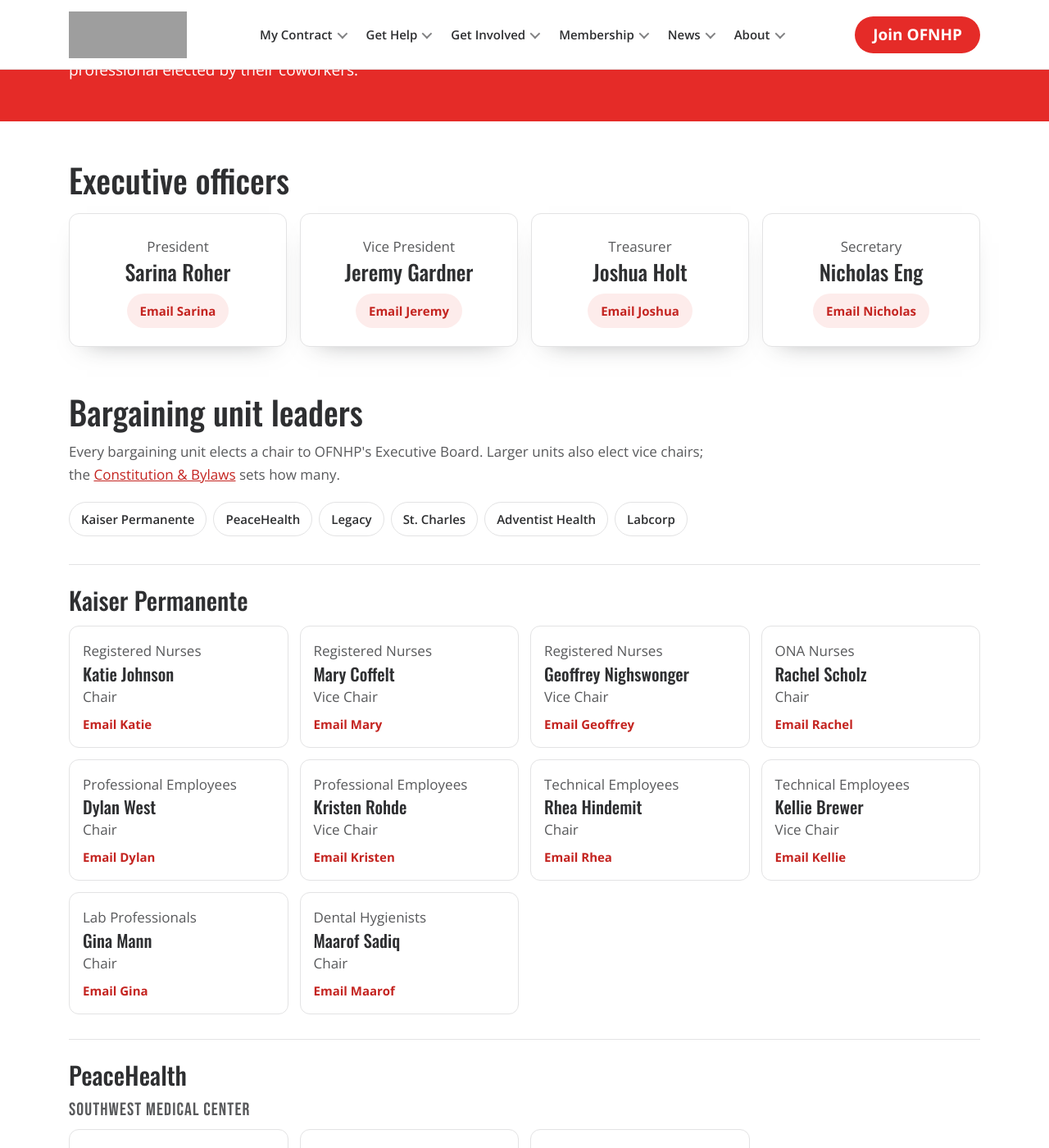
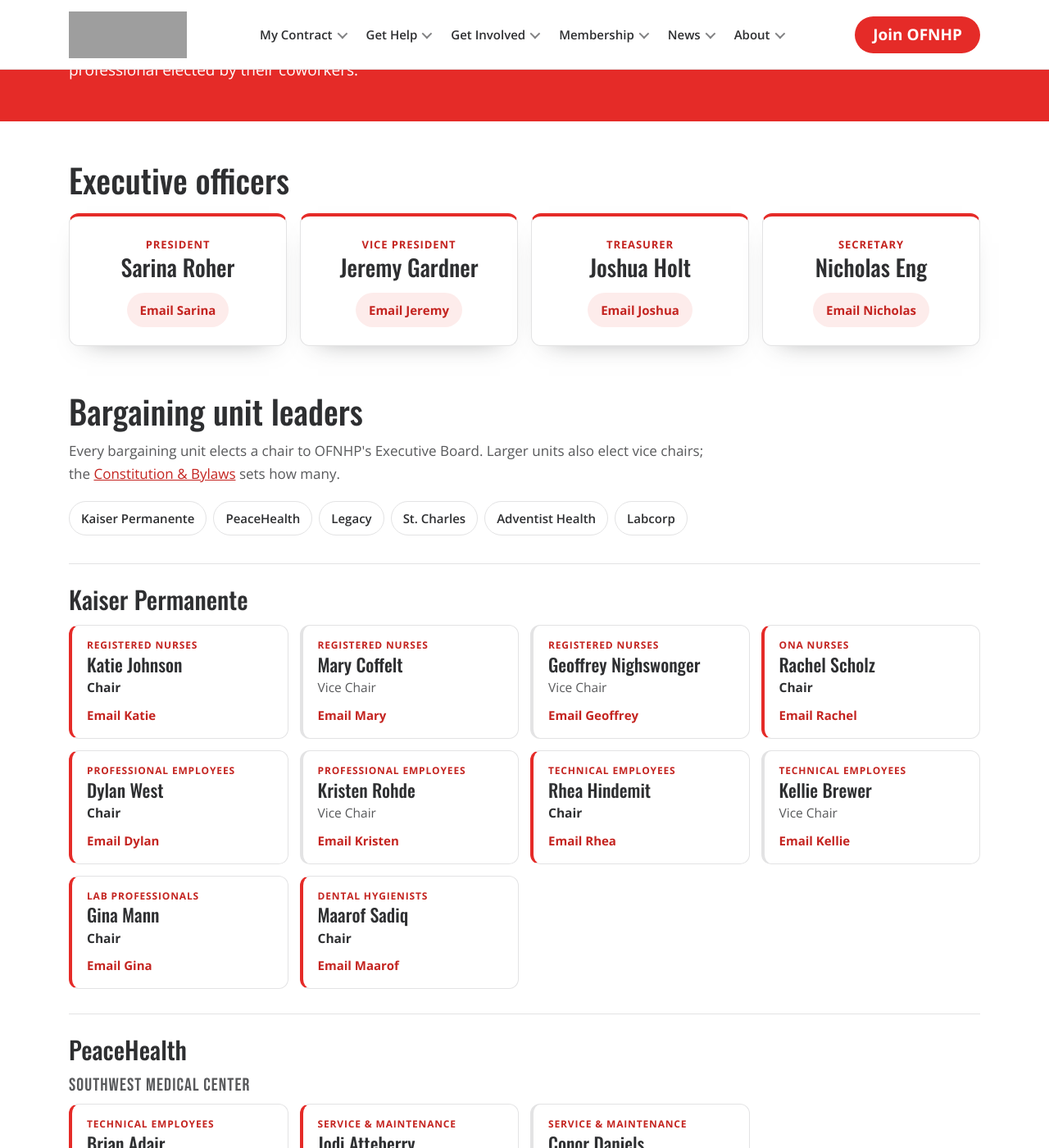
Before and after one commit to xadnder/unionworks, a Jekyll site: the page built from leadership/index.html, in a window 1280 px wide and 1400 px high, scrolled down 219 px. Shown: the whole window at 82% size. Built offline with Jekyll 4.4.1, drawn with Linux system fonts in a browser that asks for light colours; grey boxes are pictures that could not be loaded.

Commit message:
Refine leadership card styles and layout
Updated styles for leadership cards, including adjustments to padding, font sizes, and layout for better visual hierarchy and responsiveness.

```diff
--- a/assets/css/site.css
+++ b/assets/css/site.css
@@ -279,43 +279,45 @@ section.block.news { background: var(--mist); }
 .callout p { margin: 0 0 8px; } .callout p:last-child { margin: 0; }
 
 /* ---------- Leadership page ----------
-   Cards with an initials circle (or a headshot when one is added), so the page
-   reads as people, not a list. Open seats are framed as an invitation to run. */
+   Each card: bargaining unit (small label) → name → board position → email.
+   Chairs carry a brand-red edge and vice chairs a grey one, so the
+   hierarchy reads at a glance. No placeholder art: a headshot shows only
+   when one is added in _data/leadership.yml. */
 .lead-section { margin-bottom: 56px; }
 .lead-section > h2 { font-size: clamp(30px, 3.4vw, 40px); color: var(--ink); margin-bottom: 18px; }
 .lead-intro { max-width: 46em; margin: -6px 0 20px; }
 
-.people { display: grid; grid-template-columns: repeat(auto-fill, minmax(250px, 1fr)); gap: 14px; }
+.people { display: grid; grid-template-columns: repeat(auto-fill, minmax(240px, 1fr)); gap: 14px; }
 .people--exec { grid-template-columns: repeat(4, 1fr); gap: 16px; }
 @media (max-width: 980px) { .people--exec { grid-template-columns: repeat(2, 1fr); } }
 
-
 .person { display: flex; gap: 14px; align-items: flex-start; background: #fff; border: 1px solid var(--line);
-  border-radius: var(--radius); padding: 16px; }
-.person .avatar { flex: none; width: 56px; height: 56px; border-radius: 50%; object-fit: cover;
-  display: grid; place-items: center; background: var(--mist); color: var(--charcoal);
-  font: 500 22px/1 var(--head); letter-spacing: .02em; }
-.person__text { min-width: 0; display: flex; flex-direction: column; gap: 2px; }
-.person__role { font: 700 12px/1.3 var(--body); letter-spacing: .07em; text-transform: uppercase; color: var(--red-dark); }
-.person h3 { font-size: 21px; }
-.person__title { font-size: 15px; color: var(--charcoal); }
+  border-radius: var(--radius); padding: 16px 18px; }
+.person--chair { border-left: 4px solid var(--red); }
+.person--vice  { border-left: 4px solid var(--line); }
+.person .photo { flex: none; width: 64px; height: 64px; border-radius: 50%; object-fit: cover; }
+.person__text { min-width: 0; display: flex; flex-direction: column; gap: 3px; }
+.person__unit { font: 700 12px/1.3 var(--body); letter-spacing: .07em; text-transform: uppercase; color: var(--red-dark); }
+.person h3 { font-size: 22px; }
+.person__position { font-size: 15.5px; color: var(--charcoal); }
+.person--chair .person__position { font-weight: 700; color: var(--ink); }
 .person__email { margin-top: 6px; font-weight: 700; font-size: 15px; text-decoration: none; overflow-wrap: anywhere; }
 .person__email:hover { text-decoration: underline; }
 
-/* Executive officers: bigger, stacked, brand-red initials */
+/* Executive officers: larger, centered, with a solid email button */
 .person--lg { flex-direction: column; align-items: center; text-align: center; padding: 26px 18px 22px; gap: 12px;
-  box-shadow: 0 14px 30px -22px rgba(46,47,49,.5); }
-.person--lg .avatar { width: 96px; height: 96px; font-size: 38px; background: var(--red); color: #fff; }
+  border-top: 4px solid var(--red); box-shadow: 0 14px 30px -22px rgba(46,47,49,.5); }
+.person--lg .photo { width: 110px; height: 110px; }
 .person--lg .person__text { align-items: center; }
-.person--lg h3 { font-size: 26px; }
-.person--lg .person__email { margin-top: 10px; background: var(--red-tint); color: var(--red-dark); border-radius: 999px; padding: 9px 16px; }
+.person--lg .person__unit { font-size: 13px; }
+.person--lg h3 { font-size: 28px; }
+.person--lg .person__email { margin-top: 12px; background: var(--red-tint); color: var(--red-dark); border-radius: 999px; padding: 9px 16px; }
 .person--lg .person__email:hover { background: var(--red); color: #fff; text-decoration: none; }
-/* Phones: keep the four officers as a compact 2x2 instead of four tall cards */
+/* Phones: keep the four officers as a compact 2x2 */
 @media (max-width: 520px) {
   .people--exec { gap: 10px; }
   .person--lg { padding: 18px 10px 16px; gap: 8px; }
-  .person--lg .avatar { width: 68px; height: 68px; font-size: 27px; }
-  .person--lg h3 { font-size: 21px; }
+  .person--lg h3 { font-size: 22px; }
   .person--lg .person__email { margin-top: 6px; padding: 8px 12px; font-size: 14px; white-space: nowrap; }
 }
 
```
